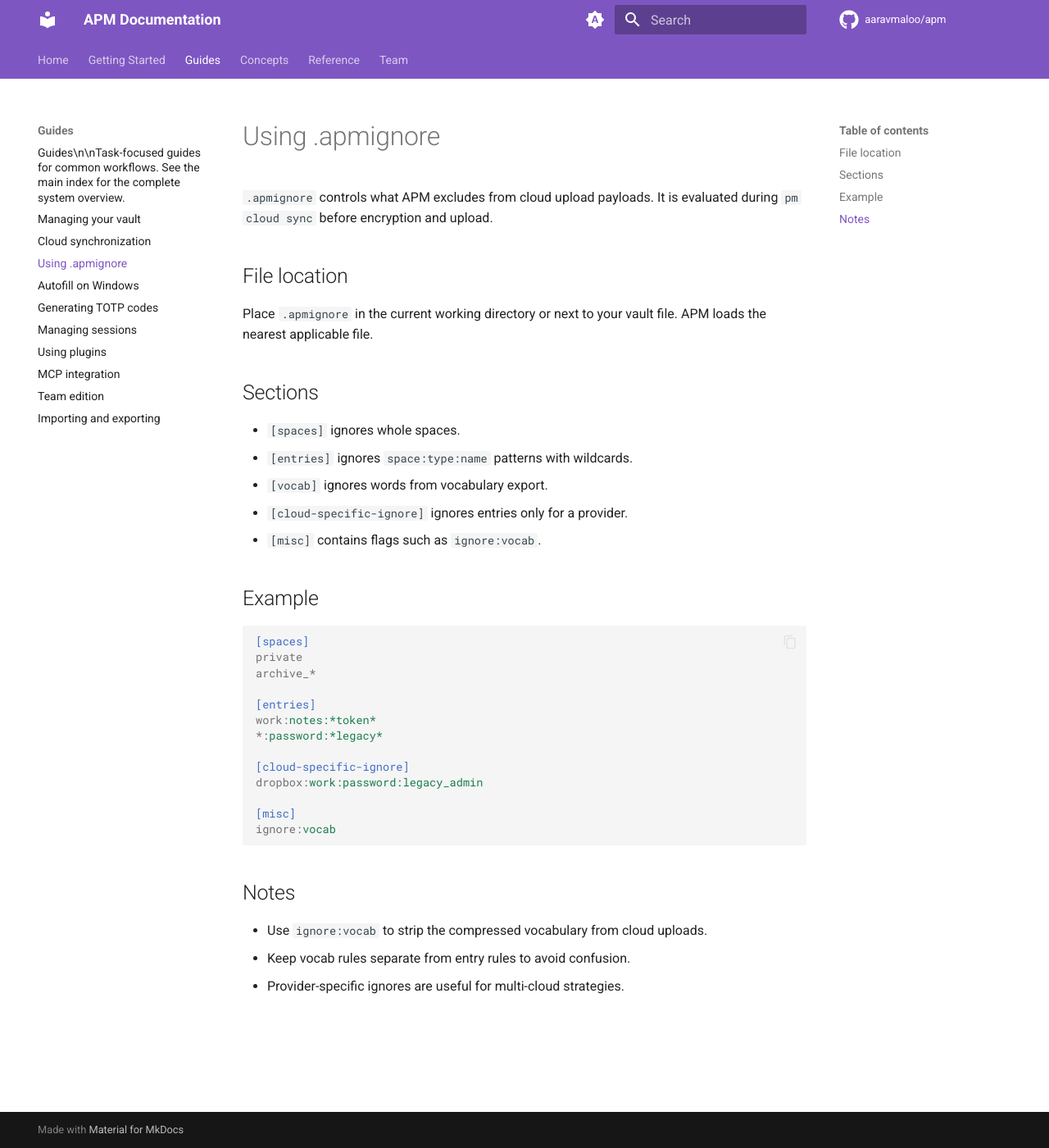
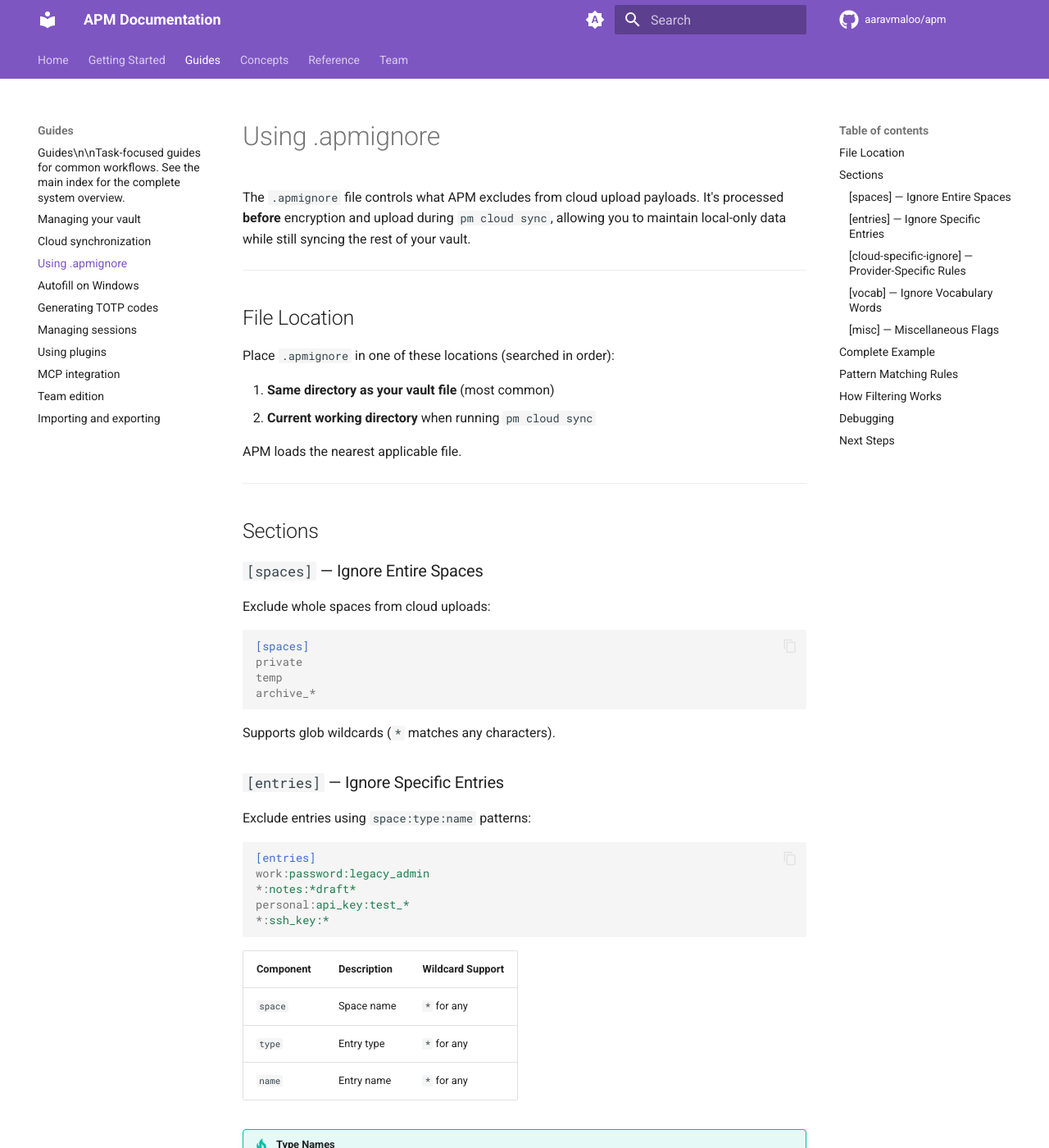
Before and after one commit to aaravmaloo/apm, an MkDocs documentation site: the page built from docs/guides/apmignore.md, in a window 1280 px wide and 1400 px high. Shown: the whole window at 82% size. Built offline with MkDocs 1.6.1 and Material for MkDocs 9.7.7, drawn with Linux system fonts in a browser that asks for light colours; comment, search, counter and statistics services are not loaded; some of the changed text lies outside the part shown.

Commit message:
update docs/guides/apmignore.md

````diff
--- a/docs/guides/apmignore.md
+++ b/docs/guides/apmignore.md
@@ -1,39 +1,167 @@
 # Using .apmignore
 
-`.apmignore` controls what APM excludes from cloud upload payloads. It is evaluated during `pm cloud sync` before encryption and upload.
+The `.apmignore` file controls what APM excludes from cloud upload payloads. It's processed **before** encryption and upload during `pm cloud sync`, allowing you to maintain local-only data while still syncing the rest of your vault.
 
-## File location
+---
 
-Place `.apmignore` in the current working directory or next to your vault file. APM loads the nearest applicable file.
+## File Location
+
+Place `.apmignore` in one of these locations (searched in order):
+
+1. **Same directory as your vault file** (most common)
+2. **Current working directory** when running `pm cloud sync`
+
+APM loads the nearest applicable file.
+
+---
 
 ## Sections
 
-- `[spaces]` ignores whole spaces.
-- `[entries]` ignores `space:type:name` patterns with wildcards.
-- `[vocab]` ignores words from vocabulary export.
-- `[cloud-specific-ignore]` ignores entries only for a provider.
-- `[misc]` contains flags such as `ignore:vocab`.
+### `[spaces]` — Ignore Entire Spaces
 
-## Example
+Exclude whole spaces from cloud uploads:
 
 ```ini
 [spaces]
 private
+temp
 archive_*
+```
 
+Supports glob wildcards (`*` matches any characters).
+
+### `[entries]` — Ignore Specific Entries
+
+Exclude entries using `space:type:name` patterns:
+
+```ini
 [entries]
-work:notes:*token*
-*:password:*legacy*
+work:password:legacy_admin
+*:notes:*draft*
+personal:api_key:test_*
+*:ssh_key:*
+```
 
+| Component | Description | Wildcard Support |
+| :-------- | :---------- | :--------------- |
+| `space`   | Space name  | `*` for any      |
+| `type`    | Entry type  | `*` for any      |
+| `name`    | Entry name  | `*` for any      |
+
+!!! tip "Type Names"
+    Use lowercase type identifiers: `password`, `totp`, `token`, `notes`, `api_key`, `ssh_key`, `ssh_config`, `wifi`, `gov_id`, `medical`, `travel`, `contact`, `cloud_creds`, `k8s`, `docker`, `cicd`, `recovery_codes`, `certificate`, `banking`, `document`, `software_license`, `legal`, `photo`, `audio`, `video`.
+
+### `[cloud-specific-ignore]` — Provider-Specific Rules
+
+Exclude entries only for a specific provider:
+
+```ini
 [cloud-specific-ignore]
 dropbox:work:password:legacy_admin
+github:*:ssh_key:*
+gdrive:personal:notes:*journal*
+```
 
+Format: `provider:space:type:name`
+
+Supported providers: `gdrive`, `github`, `dropbox`
+
+### `[vocab]` — Ignore Vocabulary Words
+
+Exclude specific words from the vocabulary index during cloud exports:
+
+```ini
+[vocab]
+internal_project_name
+secret_codename
+```
+
+### `[misc]` — Miscellaneous Flags
+
+```ini
 [misc]
 ignore:vocab
 ```
 
-## Notes
+| Flag           | Effect                                              |
+| :------------- | :-------------------------------------------------- |
+| `ignore:vocab` | Strip the entire compressed vocabulary from uploads |
 
-- Use `ignore:vocab` to strip the compressed vocabulary from cloud uploads.
-- Keep vocab rules separate from entry rules to avoid confusion.
-- Provider-specific ignores are useful for multi-cloud strategies.
+---
+
+## Complete Example
+
+```ini
+# ============================================
+# .apmignore — APM Cloud Upload Filter
+# ============================================
+
+# Spaces to never upload
+[spaces]
+private
+temp_*
+
+# Entries to exclude from all providers
+[entries]
+work:password:local_dev_db
+*:notes:*scratch*
+personal:ssh_key:id_ed25519_local
+
+# Provider-specific exclusions
+[cloud-specific-ignore]
+dropbox:work:password:legacy_admin
+github:*:document:*confidential*
+
+# Vocabulary words to exclude
+[vocab]
+internal_project_alpha
+
+# Strip the entire vocabulary from uploads
+[misc]
+ignore:vocab
+```
+
+---
+
+## Pattern Matching Rules
+
+- Patterns are **case-insensitive** for space and type matching
+- Entry names are **case-sensitive**
+- `*` matches zero or more characters (glob-style)
+- Comments start with `#` and are ignored
+- Inline comments after entries are supported (after `#`)
+- Empty lines are skipped
+
+---
+
+## How Filtering Works
+
+When you run `pm cloud sync`:
+
+1. APM loads and parses `.apmignore`
+2. A **filtered copy** of the vault is created in memory
+3. Entries matching ignore rules are removed from the copy
+4. If `ignore:vocab` is set, the vocabulary blob is stripped
+5. The filtered vault is encrypted and uploaded
+
+!!! info "Local Vault Unaffected"
+    Filtering only affects the **upload payload**. Your local vault file is never modified by `.apmignore`. All ignored entries remain safely stored locally.
+
+---
+
+## Debugging
+
+To verify what your `.apmignore` is filtering, check the audit log after a sync:
+
+```bash
+pm audit
+```
+
+Sync events include details about which provider received the upload and how many entries were in the filtered payload.
+
+---
+
+## Next Steps
+
+- **[Cloud Synchronization](cloud-sync.md)** — Full sync guide
+- **[.apmignore Reference](../reference/apmignore.md)** — Format specification
````
